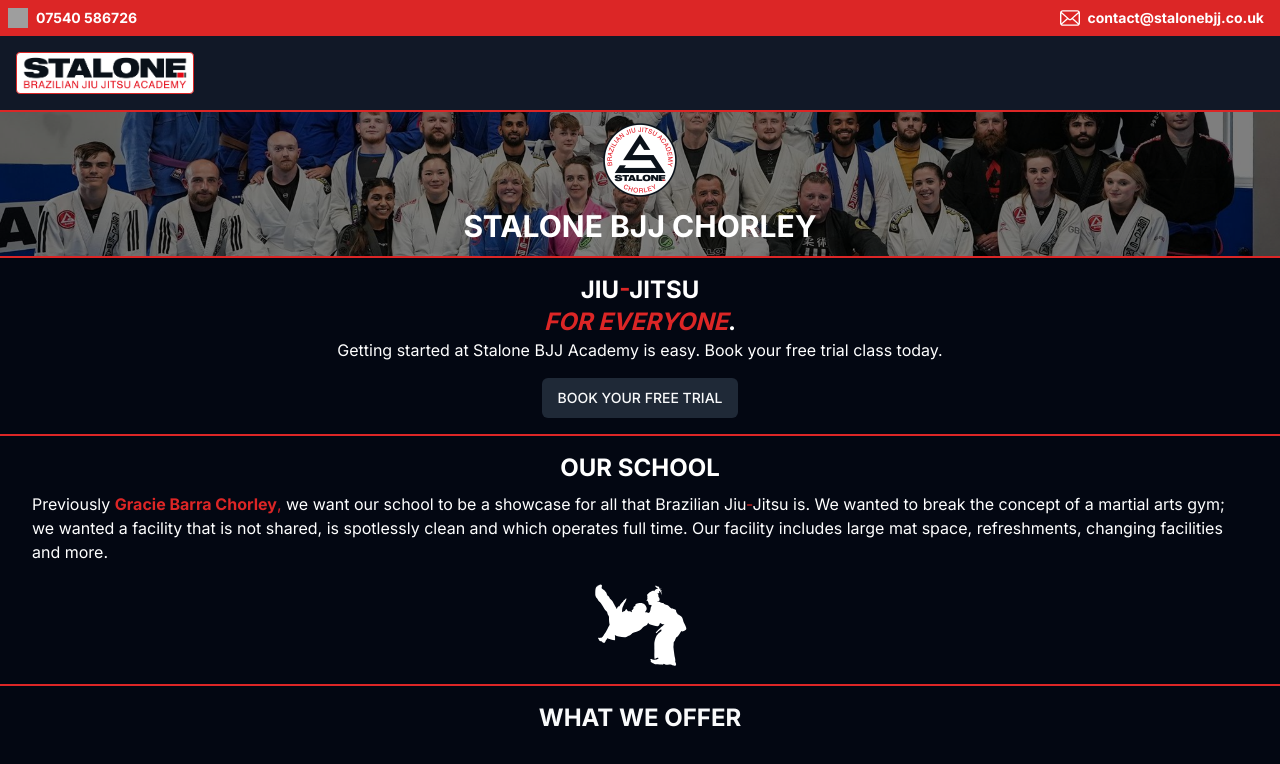
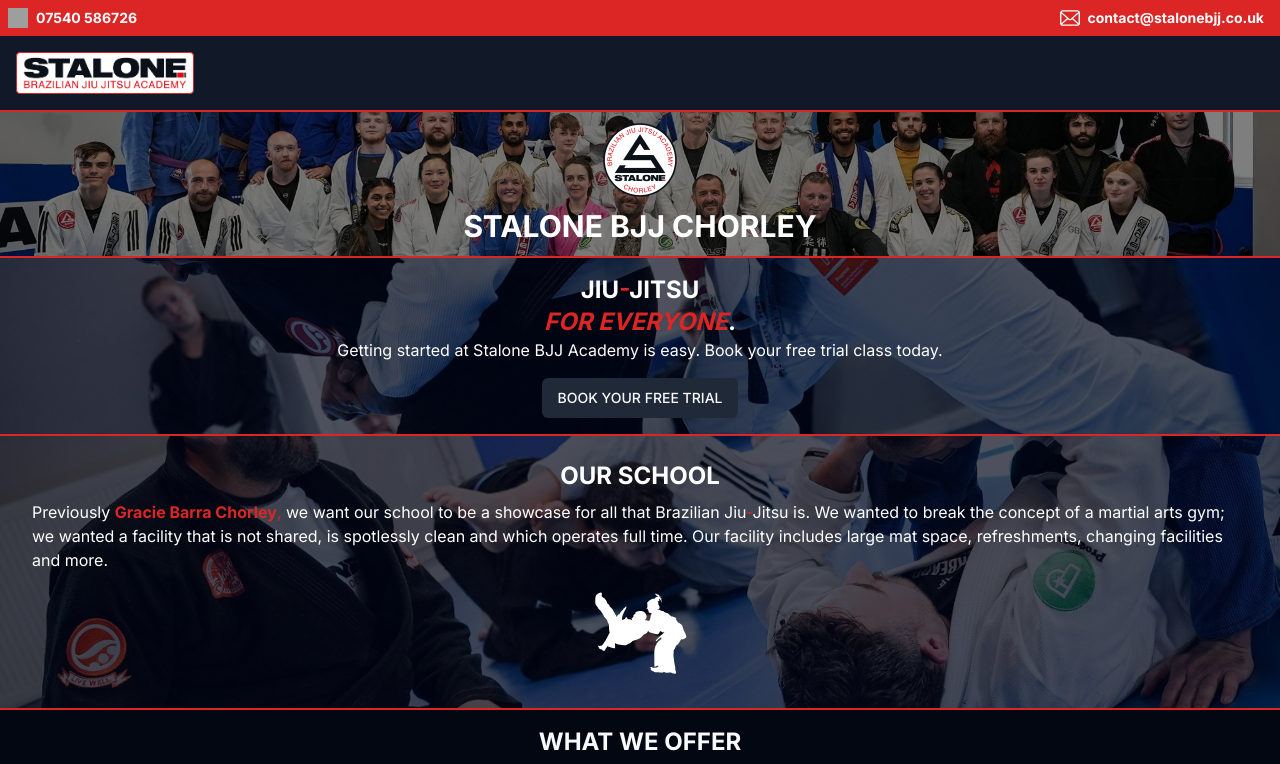
Before and after one commit to Stalone-BJJ/nextjs-website, a Next.js app: page / in a window 1280 px wide. Shown: the top 764 px of the page. Built offline with nearby package versions, Linux system fonts and the light colour scheme; grey boxes are pictures that could not be loaded.

Commit message:
created somewhat reusable component for referencing an image, please see comment in component for usage

```diff
--- a/src/app/globals.css
+++ b/src/app/globals.css
@@ -76,7 +76,25 @@
     @apply bg-background text-foreground;
   }
 }
-/*
-#contact-form {
-  scroll-margin-top: 280px;
-} */
+
+section#section-with-image:before {
+  position: absolute;
+  content: "";
+  top: 0;
+  left: 0;
+  right: 0;
+  bottom: 0;
+  background-position: center;
+  background-size: cover;
+  z-index: -1;
+  background-repeat: no-repeat;
+  opacity: 0.3;
+}
+
+section.home-under-hero:before {
+  background-image: url("/DSC00412.jpg");
+}
+
+section.home-our-school:before {
+  background-image: url("/DSC00827.jpg");
+}
--- a/src/components/Nav.tsx
+++ b/src/components/Nav.tsx
@@ -11,7 +11,7 @@
   console.log("pathName", pathName);
 
   return (
-    <div className="sticky top-0 z-10">
+    <div className="sticky top-0 z-20">
       <div className="p-2 bg-red-600 flex items-center w-full justify-between flex-wrap">
         <span className="flex text-white text-sm">
           <Image src="/phone.svg" alt="Telephone icon" width={20} height={20} />
--- /dev/null
+++ b/src/components/SectionWithImage.tsx
@@ -0,0 +1,21 @@
+import { ReactNode } from "react";
+
+export interface SectionWithImageProps {
+  classNameRef: string;
+  children: ReactNode;
+}
+
+export default function SectionWithImage({
+  classNameRef,
+  children,
+}: SectionWithImageProps) {
+  // The classNameRef is what to reference from the globals.css file for the background image
+  return (
+    <section
+      className={`border-t-2 border-red-600 text-white w-full p-4 flex flex-col items-center bg-slate-950 relative z-10 ${classNameRef}`}
+      id="section-with-image"
+    >
+      {children}
+    </section>
+  );
+}
--- a/src/components/home/MeetTheTeam/index.tsx
+++ b/src/components/home/MeetTheTeam/index.tsx
@@ -121,7 +121,7 @@
   ] as const;
 
   return (
-    <section className="p-4 border-b-2 border-red-600 w-full flex flex-col items-center">
+    <section className="p-4 border-y-2 border-red-600 w-full flex flex-col items-center">
       <h2 className="text-white text-2xl font-bold">MEET THE TEAM</h2>
       {professors.map((professor) => (
         <Card
--- a/src/components/home/OurSchool.tsx
+++ b/src/components/home/OurSchool.tsx
@@ -1,20 +1,22 @@
 import Image from "next/image";
+import SectionWithImage from "../SectionWithImage";
 
 export default function OurSchool() {
   return (
-    <section className="px-4 pt-4 pt-2 border-b-2 border-red-600 flex flex-col items-center">
+    <SectionWithImage classNameRef="home-our-school">
+      <div className="px-2 pt-2 flex flex-col items-center z-10">
         <div className="flex flex-col items-center">
           <h3 className="text-2xl font-bold text-white">OUR SCHOOL</h3>
         </div>
-      <p className="px-4 pt-2 text-md text-white">
+        <p className="px-2 pt-2 text-md text-white">
           Previously{" "}
           <span className="text-red-600 font-bold">Gracie Barra Chorley</span>
           <span className="text-red-600">,</span> we want our school to be a
           showcase for all that Brazilian Jiu
-        <span className="text-red-600">-</span>Jitsu is. We wanted to break the
-        concept of a martial arts gym; we wanted a facility that is not shared,
-        is spotlessly clean and which operates full time. Our facility includes
-        large mat space, refreshments, changing facilities and more.
+          <span className="text-red-600">-</span>Jitsu is. We wanted to break
+          the concept of a martial arts gym; we wanted a facility that is not
+          shared, is spotlessly clean and which operates full time. Our facility
+          includes large mat space, refreshments, changing facilities and more.
         </p>
         <Image
           alt="Catching limbs"
@@ -22,6 +24,7 @@
           src="/chorley-school.svg"
           width={120}
         />
-    </section>
+      </div>
+    </SectionWithImage>
   );
 }
--- a/src/components/home/UnderHero.tsx
+++ b/src/components/home/UnderHero.tsx
@@ -1,5 +1,6 @@
 "use client";
 
+import SectionWithImage from "../SectionWithImage";
 import { Button } from "../ui/button";
 
 export default function UnderHero() {
@@ -12,8 +13,9 @@
   };
 
   return (
-    <section className="border-y-2 border-red-600 text-white w-full p-4 flex flex-col items-center">
-      <h2 className="mx-auto text-2xl font-bold text-center">
+    <SectionWithImage classNameRef="home-under-hero">
+      <div className="z-10 w-full text-center">
+        <h2 className="mx-auto text-2xl font-bold">
           JIU<span className="text-red-600">-</span>JITSU
           <br />
           <span className="italic text-red-600">FOR EVERYONE</span>.
@@ -29,6 +31,7 @@
         >
           BOOK YOUR FREE TRIAL
         </Button>
-    </section>
+      </div>
+    </SectionWithImage>
   );
 }
--- a/src/components/home/WhatWeOffer.tsx
+++ b/src/components/home/WhatWeOffer.tsx
@@ -2,7 +2,7 @@
 
 export default function WhatWeOffer() {
   return (
-    <section className="p-4 w-full border-b-2 border-red-600 flex flex-col items-center">
+    <section className="p-4 w-full border-t-2 border-red-600 flex flex-col items-center">
       <h2 className="font-bold text-2xl mb-4">WHAT WE OFFER</h2>
       <div className="flex w-full mb-2 my-4">
         <div className="w-1/3 flex items-center flex-col">
```
Also changed, not shown: public/DSC00412.jpg (added), public/DSC00827.jpg (added). Lines whose indentation alone changed are shown as unchanged.
